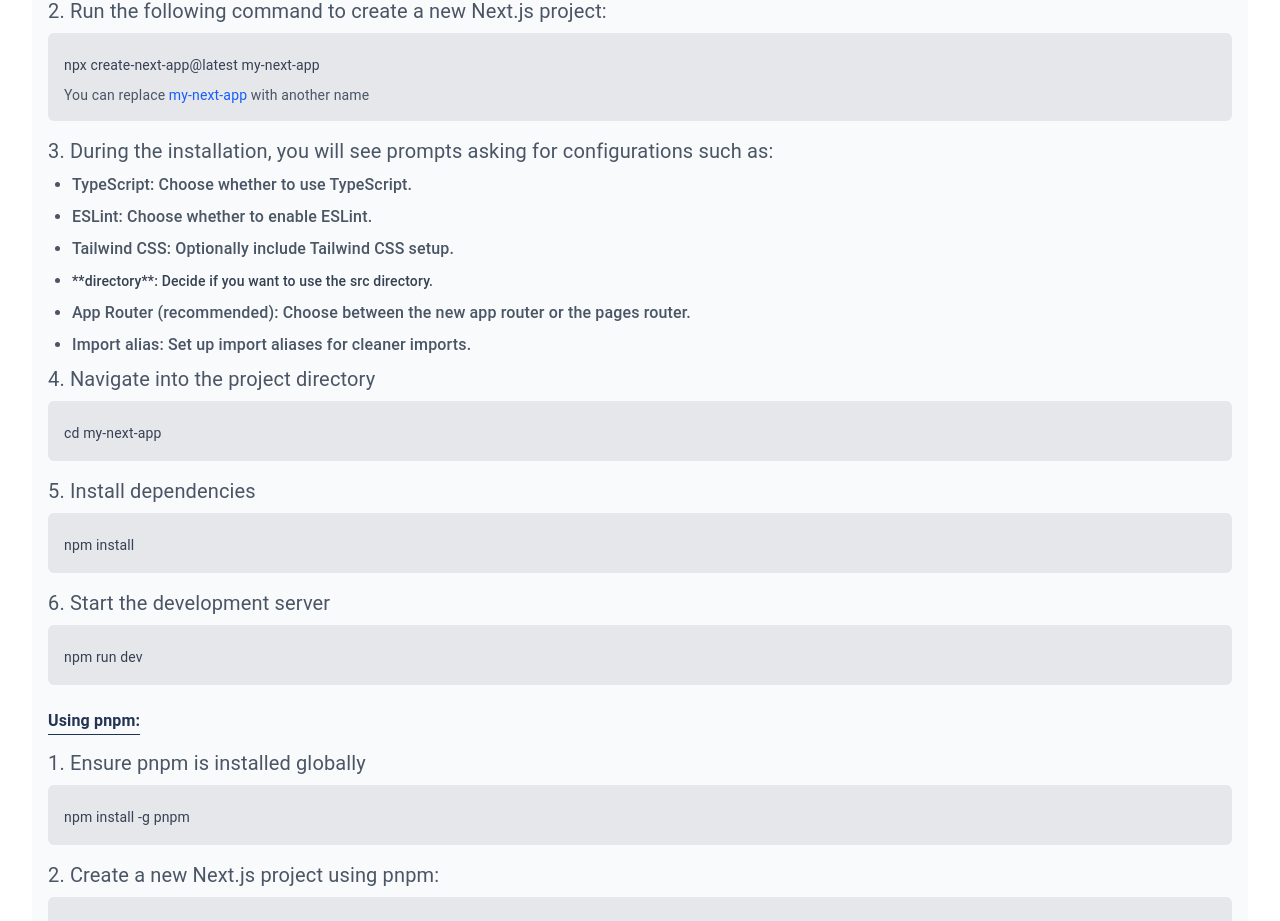
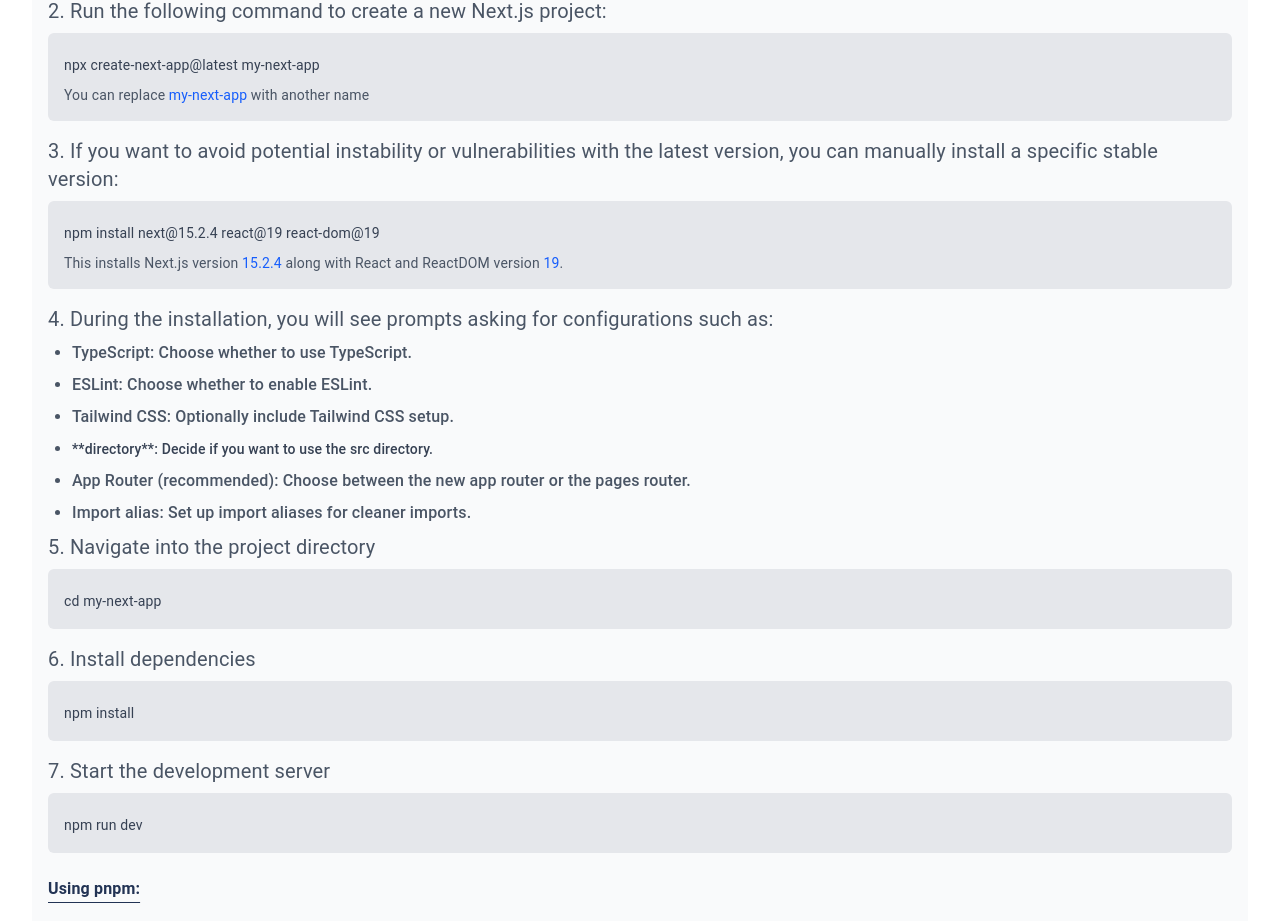
Before and after one commit to KMArundhathi/nextjs-document, a Next.js app: page / in a window 1280 px wide. Shown: the part 968-1889 px from the top of the page. Built offline with nearby package versions, Linux system fonts and the light colour scheme.

Commit message:
version meassage updated

```diff
--- a/src/app/page.js
+++ b/src/app/page.js
@@ -95,6 +95,17 @@
                   <code className="text-sm font-mono text-gray-700">npx create-next-app@latest my-next-app</code>
                   <p className="mt-2 text-sm text-gray-600">
                     You can replace <span className="text-blue-600 font-mono">my-next-app</span> with another name </p>
+                </div>
+                <li className="mb-2 dark:text-gray-400">
+                  If you want to avoid potential instability or vulnerabilities with the latest version, you can manually install a specific stable version:
+                </li>
+                <div className="bg-gray-200 p-4 rounded-md mb-4">
+                  <code className="text-sm font-mono text-gray-700">
+                    npm install next@15.2.4 react@19 react-dom@19
+                  </code>
+                  <p className="mt-2 text-sm text-gray-600">
+                    This installs Next.js version <span className="text-blue-600 font-mono">15.2.4</span> along with React and ReactDOM version <span className="text-blue-600 font-mono">19</span>.
+                  </p>
                 </div>
                 <li className="mb-2 dark:text-gray-400">During the installation, you will see prompts asking for configurations such as:</li>
                 <ul className="list-disc pl-6 mt-2 space-y-2 text-base font-medium dark:text-gray-400">
@@ -284,7 +295,7 @@
                 <h6 className="text-base font-semibold text-[#223354] mt-6 mb-2">Open http://localhost:3000/about → About Page</h6>
               </div>
               <div className="mt-2">
-                <Image src={aboutImage1} alt="aboutImage1" />
+                {/* <Image src={aboutImage1} alt="aboutImage1" /> */}
                 <Image src={aboutImage2} alt="aboutImage2" />
                 <Image src={aboutImage3} alt="aboutImage3" />
               </div>
```
